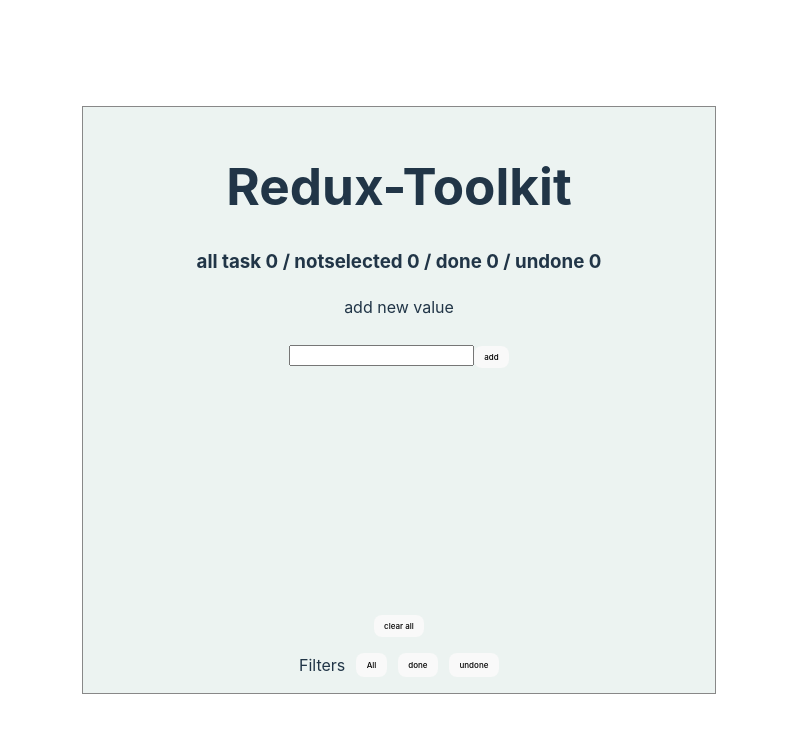
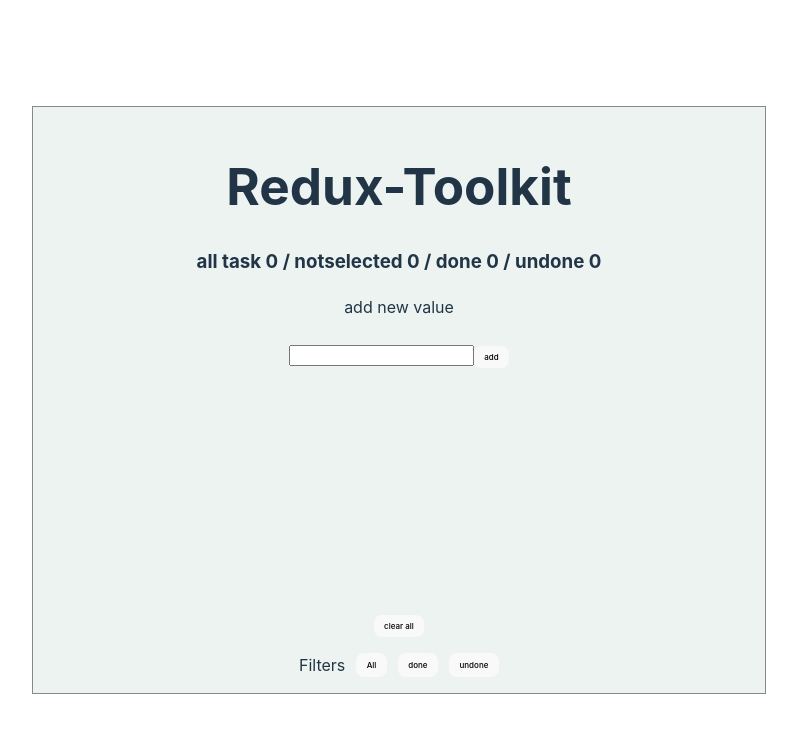
Before and after one commit to danielu96/Redux-Toolkit, a React (Vite) app: page / in a window 1280 px wide. Shown: the top 732 px of the page, without its empty margins (241-1038 px from the left). Built offline with nearby package versions, Linux system fonts and the light colour scheme.

Commit message:
Increased width

```diff
--- a/src/App.css
+++ b/src/App.css
@@ -5,7 +5,7 @@
   text-align: center;
 }
 .App{
-  width: 600px;
+  width: 700px;
   background-color: rgb(236, 243, 241);
   padding: 1rem;
   border:solid 1px #888;
@@ -125,13 +125,13 @@
   font-weight: bold;
 }
 .singleItem{
-  width:580px;
+  width:680px;
   display:flex;
   justify-content: space-between;
   background:lightGray;
   margin:5px;
   border-radius: 5px;
-  padding: 5px 5px 5px 5px;
+  padding: 5px 8px 5px 8px;
 }
 .singleItem:hover{
   background-color: #697d7d;
```
